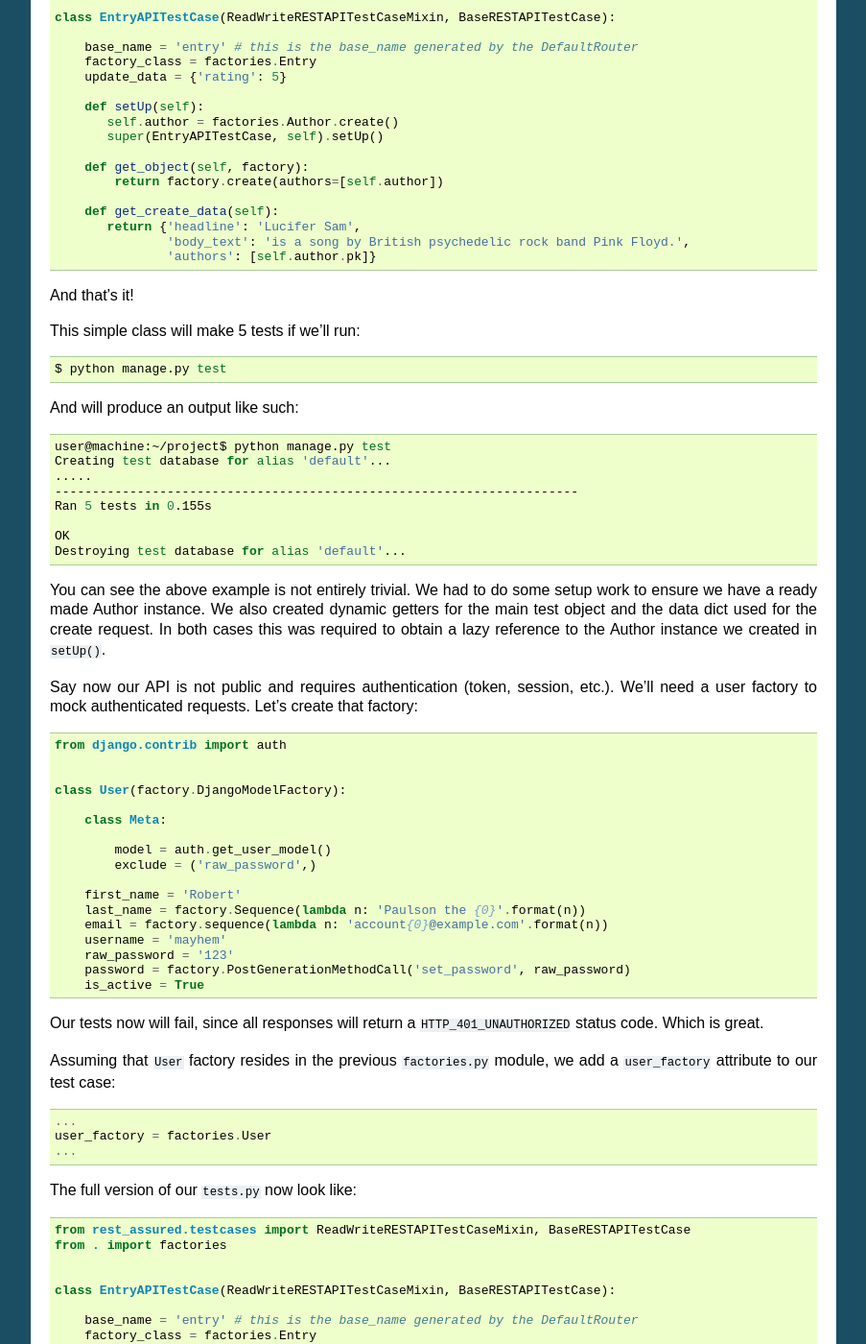
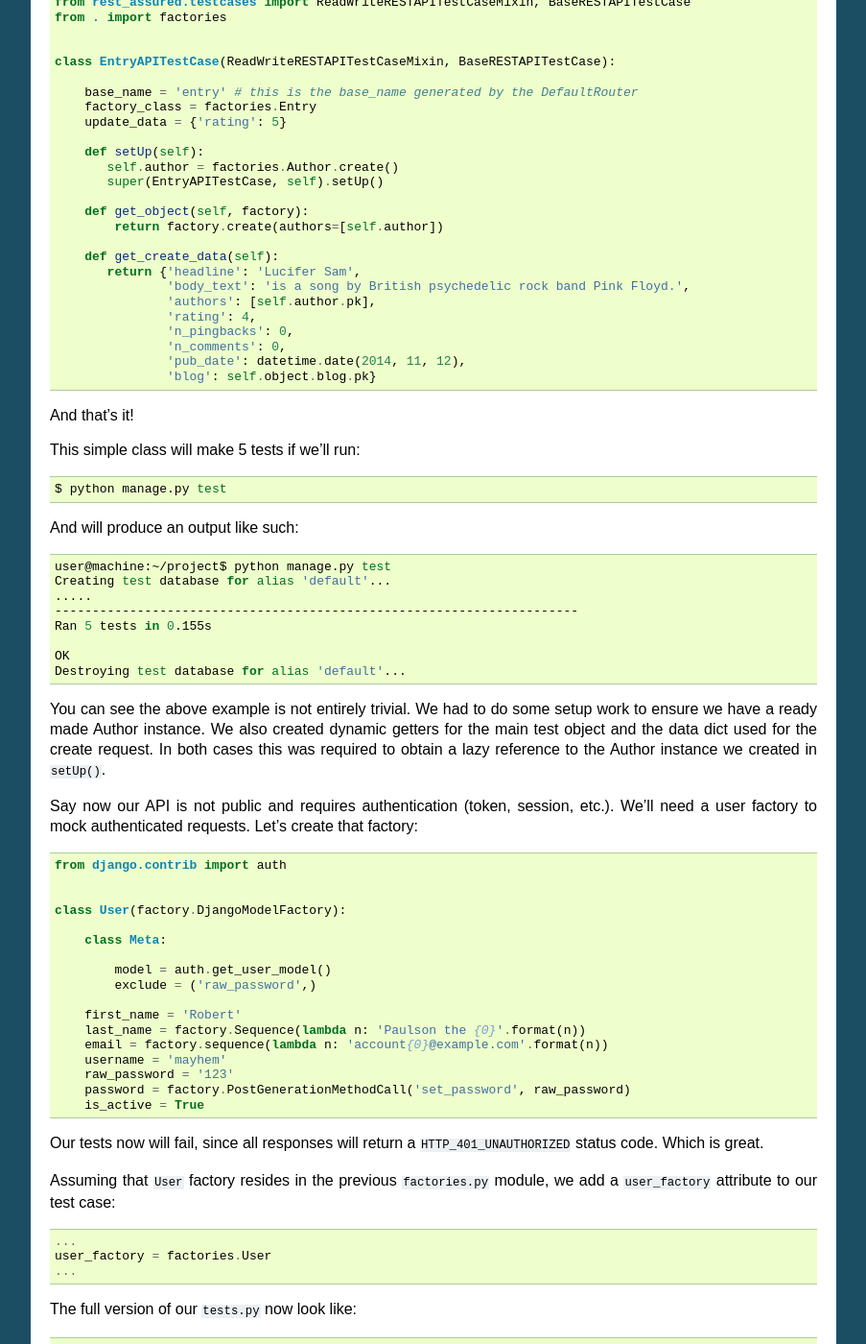
Before and after one commit to ydaniv/django-rest-assured, a Sphinx documentation site: the page built from docs/source/tutorial.rst, in a window 1280 px wide and 1400 px high, scrolled down 2391 px. Shown: the whole window at 96% size, without its empty margins (198-1101 px from the left). Built offline with Sphinx 7.4.7, drawn with Linux system fonts in a browser that asks for light colours; some of the changed text lies outside the part shown.

Commit message:
Fixed code examples

```diff
--- a/docs/source/tutorial.rst
+++ b/docs/source/tutorial.rst
@@ -11,6 +11,7 @@ of a Weblog application:
 
 
    class Blog(models.Model):
+
        name = models.CharField(max_length=100)
        tagline = models.TextField()
 
@@ -19,6 +20,7 @@ of a Weblog application:
 
 
    class Author(models.Model):
+
        name = models.CharField(max_length=50)
        email = models.EmailField()
 
@@ -169,7 +172,12 @@ Let's write the tests! This shall be our ``tests.py`` file:
        def get_create_data(self):
           return {'headline': 'Lucifer Sam',
                   'body_text': 'is a song by British psychedelic rock band Pink Floyd.',
-                  'authors': [self.author.pk]}
+                  'authors': [self.author.pk],
+                  'rating': 4,
+                  'n_pingbacks': 0,
+                  'n_comments': 0,
+                  'pub_date': datetime.date(2014, 11, 12),
+                  'blog': self.object.blog.pk}
 
 And that's it!
 
@@ -257,6 +265,11 @@ The full version of our ``tests.py`` now look like:
        def get_create_data(self):
           return {'headline': 'Lucifer Sam',
                   'body_text': 'is a song by British psychedelic rock band Pink Floyd.',
-                  'authors': [self.author.pk]}
+                  'authors': [self.author.pk],
+                  'rating': 4,
+                  'n_pingbacks': 0,
+                  'n_comments': 0,
+                  'pub_date': datetime.date(2014, 11, 12),
+                  'blog': self.object.blog.pk}
 
 And our tests pass again.
```
Also changed, not shown: other parts of docs/source/tutorial.rst (+3 -2 lines).
